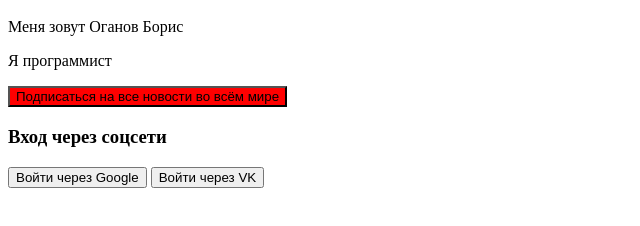
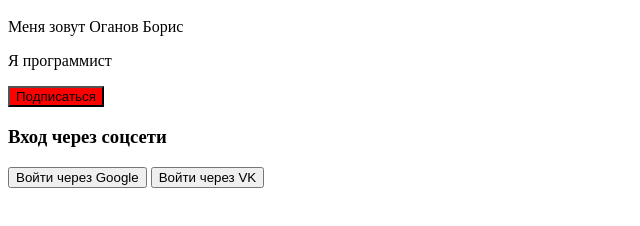
Before and after one commit to KronlsDis/laba6, a plain HTML site: page index.html in a window 1280 px wide. Shown: the part 48-274 px from the top of the page, without its empty margins (0-640 px from the left). Drawn offline with Linux system fonts and the light colour scheme.

Commit message:
Изменил текст кнопки на новый текст

```diff
--- a/index.html
+++ b/index.html
@@ -6,7 +6,7 @@
   <h1>Привет!</h1>
   <p>Меня зовут Оганов Борис</p>
   <p>Я программист</p>
-  <button style="background-color: red;">Подписаться на все новости во всём мире</button>
+  <button style="background-color: red;">Подписаться</button>
   <div>
     <h3>Вход через соцсети</h3>
     <button>Войти через Google</button>
```
